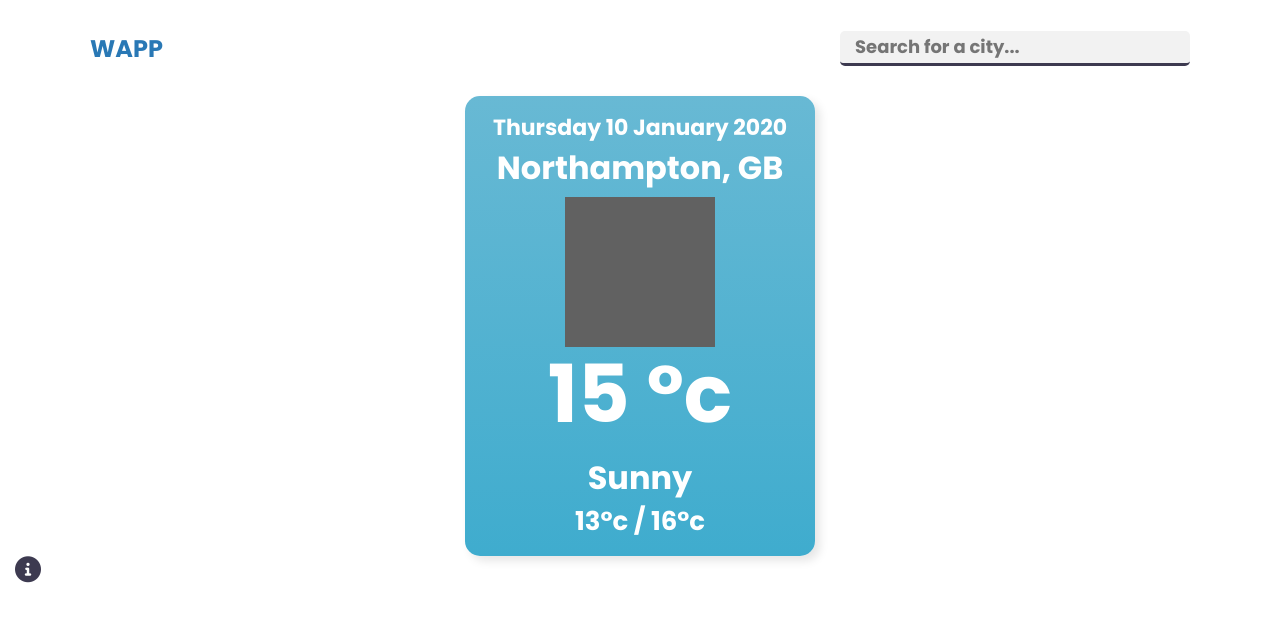
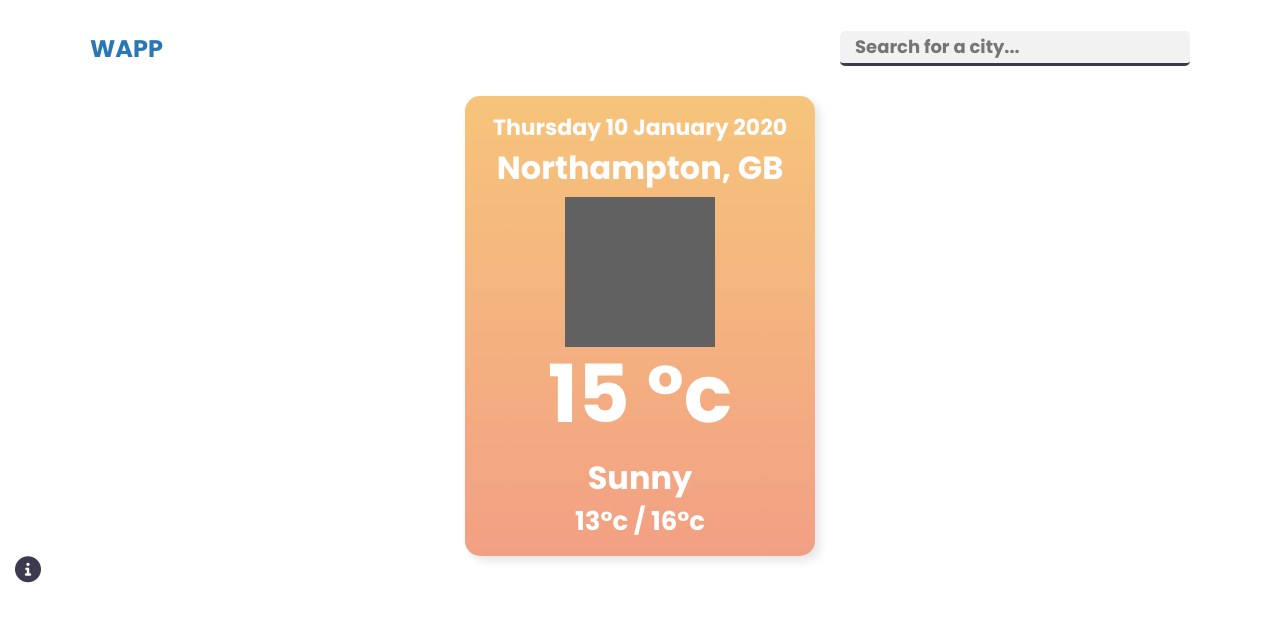
Before and after one commit to FranciscoHuchinUc/WeatherApp, a website: page index.html in a window 1280 px wide. Drawn offline with Linux system fonts and the light colour scheme; some packages are replaced by stand-ins of ours; grey boxes are pictures that could not be loaded; a script that the page names is missing.

Commit message:
UpdateDesing

```diff
--- a/css/styles.css
+++ b/css/styles.css
@@ -103,7 +103,7 @@ main {
 }
 
 .day {
-    background: linear-gradient(180deg, #68B9D4 0%, #3FACCE 100%);
+    background: linear-gradient(180deg, #F6C47B 0%, #F2A084 100%);
     box-shadow: 5px 5px 10px rgba(0, 0, 0, 0.1);
 }
 
```
